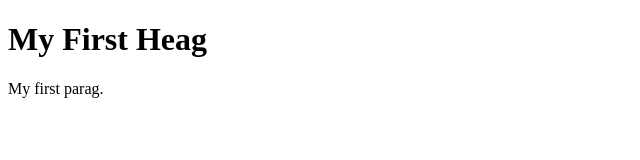
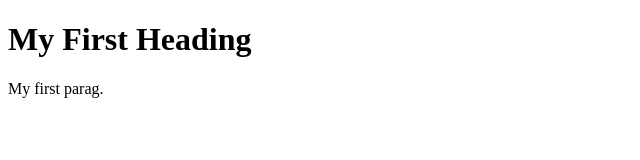
Before and after one commit to sakthiflutter/gitcommit, a plain HTML site: page index.html in a window 1280 px wide. Shown: the whole page, without its empty margins (0-640 px from the left). Drawn offline with Linux system fonts and the light colour scheme.

Commit message:
Update index.html

```diff
--- a/index.html
+++ b/index.html
@@ -2,7 +2,7 @@
 <html>
 <body>
 
-<h1>My First Heag</h1>
+<h1>My First Heading</h1>
 
 <p>My first parag.</p>
 
```
